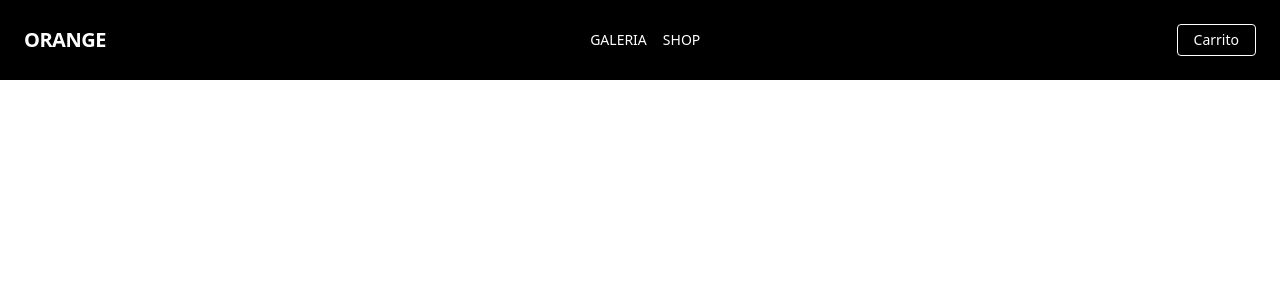
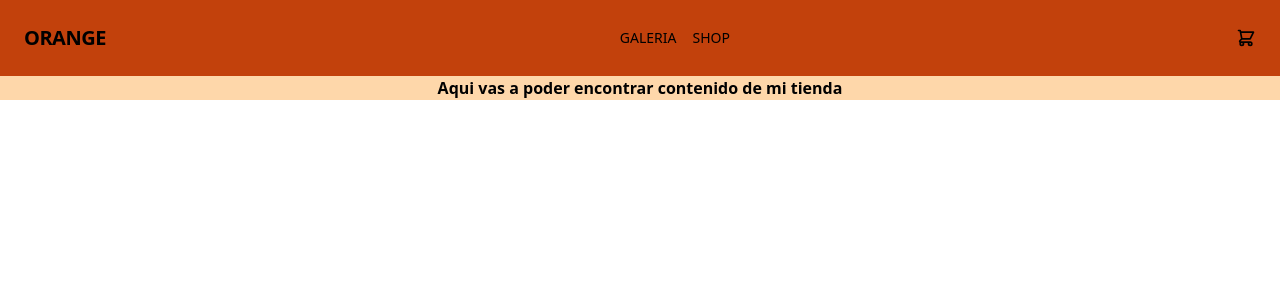
Before and after one commit to clara-vg/orange-app, a React (Create React App) app: page / in a window 1280 px wide. Shown: the top 300 px of the page. Built offline with nearby package versions, Linux system fonts and the light colour scheme.

Commit message:
Landing Cart y ItemListContainer

```diff
--- a/src/App.css
+++ b/src/App.css
@@ -1,4 +1,4 @@
 .App {
   text-align: center;
-  background-color: #282c34;
+  background-color: #fed7aa;
 }
--- a/src/App.js
+++ b/src/App.js
@@ -1,4 +1,5 @@
 import './App.css';
+import ItemListContainer from './components/itemlistcontainer/ItemListContainer';
 import NavBar from './components/NavBar';
 
 
@@ -7,9 +8,7 @@ function App() {
     <div className="App">
 
       <NavBar />
-
-
-
+      <ItemListContainer />
 
     </div>
   );
--- a/src/components/NavBar.jsx
+++ b/src/components/NavBar.jsx
@@ -1,21 +1,23 @@
+import CartWidget from "./cartwidget/CartWidget"
+
 const NavBar = () => {
   return (
     <div>
-        <nav class="flex items-center justify-between flex-wrap bg-black p-6">
-                <div class="flex items-center flex-shrink-0 text-white mr-6">
-                    <span class="font-semibold text-xl tracking-tight">ORANGE</span>
+        <nav className="flex items-center justify-between flex-wrap bg-orange-700 p-6">
+                <div className="flex items-center flex-shrink-0 text-black mr-6">
+                    <span className="font-semibold text-xl tracking-tight">ORANGE</span>
                 </div>
-                <div class="w-full block flex-grow lg:flex lg:items-center lg:w-auto">
-                    <div class="text-sm lg:flex-grow">
-                    <a href="#responsive-header" class="block mt-4 lg:inline-block lg:mt-0 text-white  mr-4">
+                <div className="w-full block flex-grow lg:flex lg:items-center lg:w-auto">
+                    <div className="text-sm lg:flex-grow">
+                    <a href='#responsive-header' className="block mt-4 lg:inline-block lg:mt-0 text-black  mr-4">
                         GALERIA
                     </a>
-                    <a href="#responsive-header" class="block mt-4 lg:inline-block lg:mt-0 text-white  mr-4">
-                        SHOP
+                    <a href='#responsive-header' className="block mt-4 lg:inline-block lg:mt-0 text-black  mr-4">
+                    SHOP
                     </a>
                     </div>
                     <div>
-                    <a href="#" class="inline-block text-sm px-4 py-2 leading-none border rounded text-white border-white hover:border-transparent hover:text-teal-500 hover:bg-white mt-4 lg:mt-0">Carrito</a>
+                    <CartWidget />
                     </div>
                 </div>
         </nav>
--- /dev/null
+++ b/src/components/cartwidget/CartWidget.jsx
@@ -0,0 +1,12 @@
+const CartWidget = () => {
+    return (
+      <div>
+        <label className="btn btn-ghost btn-circle">
+            <div className="indicator">
+                <svg xmlns="http://www.w3.org/2000/svg" className="h-5 w-5" fill="none" viewBox="0 0 24 24" stroke="currentColor"><path strokeLinecap="round" strokeLinejoin="round" strokeWidth="2" d="M3 3h2l.4 2M7 13h10l4-8H5.4M7 13L5.4 5M7 13l-2.293 2.293c-.63.63-.184 1.707.707 1.707H17m0 0a2 2 0 100 4 2 2 0 000-4zm-8 2a2 2 0 11-4 0 2 2 0 014 0z" /></svg>
+            </div>
+        </label>
+      </div>
+      )
+    }
+    export default CartWidget
--- /dev/null
+++ b/src/components/itemlistcontainer/ItemListContainer.jsx
@@ -0,0 +1,11 @@
+import React from 'react'
+
+const ItemListContainer = () => {
+  return (
+    <div>
+      <p> <strong> Aqui vas a poder encontrar contenido de mi tienda </strong></p>
+    </div>
+  )
+}
+
+export default ItemListContainer
```
